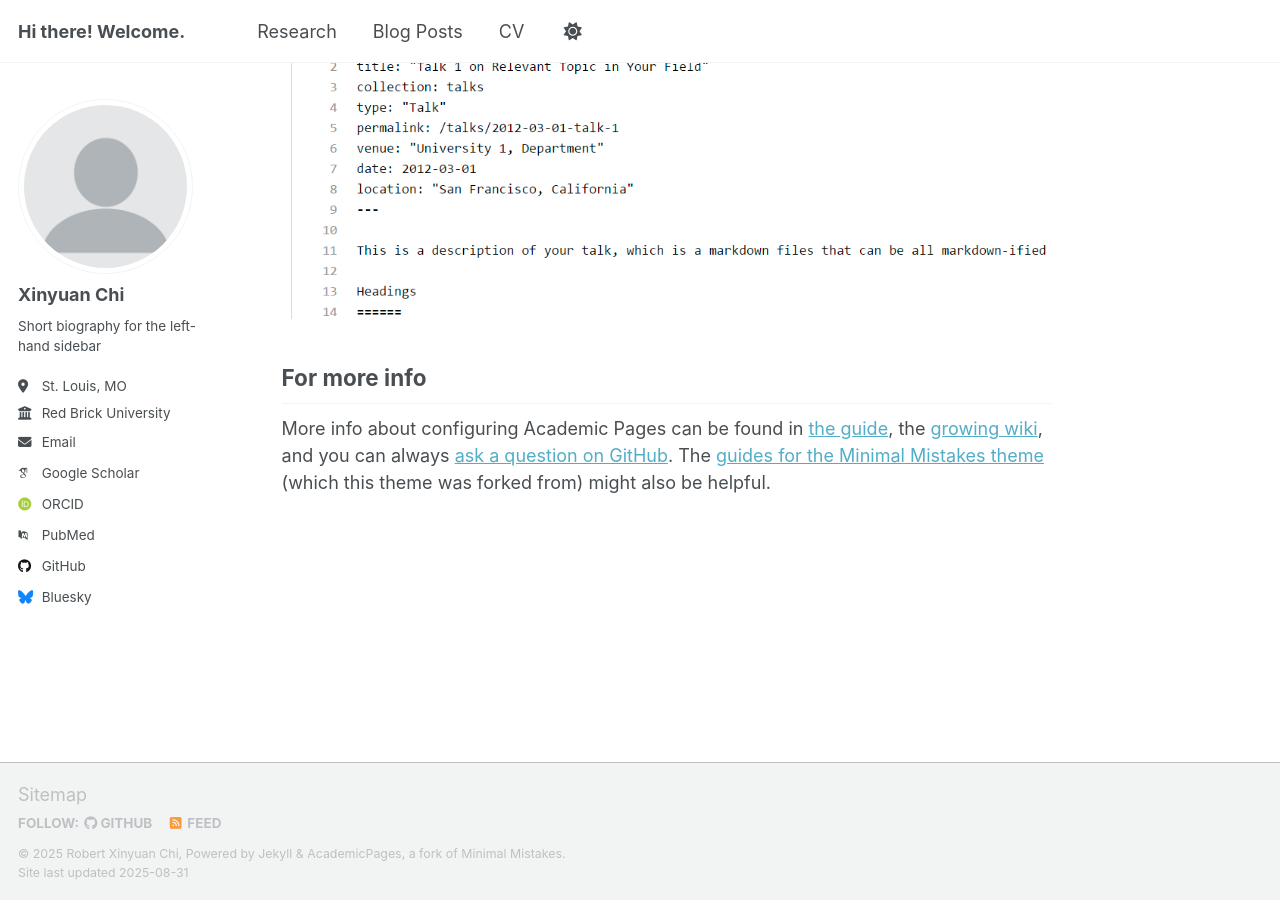
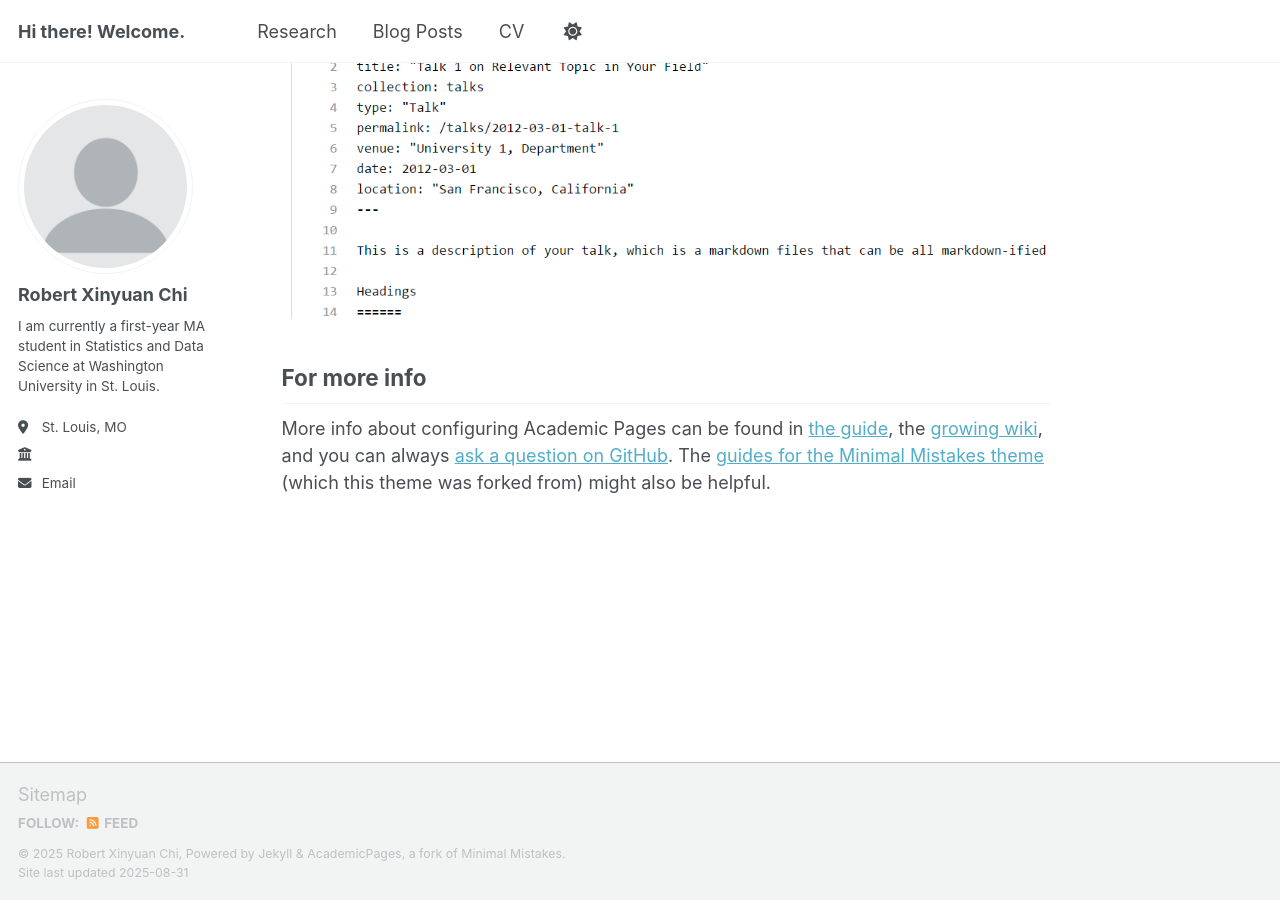
Before and after one commit to xychi75/xychi75.github.io, a Jekyll site: the page built from _pages/about.md, in a window 1280 px wide and 900 px high, scrolled down 2880 px. Built offline with Jekyll 4.4.1, drawn with Linux system fonts in a browser that asks for light colours; some web fonts are replaced; a script that is not in the unit is left out.

Commit message:
Update _config.yml

```diff
--- a/_config.yml
+++ b/_config.yml
@@ -12,8 +12,8 @@ site_theme               : "default" # Currently available options are "default"
 title                    : "Hi there! Welcome."
 title_separator          : "-"
 name                     : &name "Robert Xinyuan Chi"
-description              : &description "personal description"
-url                      : https://academicpages.github.io # the base hostname & protocol for your site e.g. "https://[your GitHub username].github.io" or if you already have some other page hosted on Github then use "https://[your GitHub username].github.io/[Your Repo Name]"
+description              : &description ""
+url                      : https://xychi75.github.io # the base hostname & protocol for your site e.g. "https://[your GitHub username].github.io" or if you already have some other page hosted on Github then use "https://[your GitHub username].github.io/[Your Repo Name]"
 baseurl                  : "" # the subpath of your site, e.g. "/blog"
 repository               : "academicpages/academicpages.github.io"
 
@@ -23,23 +23,23 @@ repository               : "academicpages/academicpages.github.io"
 author:
   # Biographic information
   avatar           : "profile.png"
-  name             : "Xinyuan Chi"
-  pronouns         : # example: "she/her"
-  bio              : "Short biography for the left-hand sidebar"
+  name             : "Robert Xinyuan Chi"
+  pronouns         : # example: "he/him"
+  bio              : "I am currently a first-year MA student in Statistics and Data Science at Washington University in St. Louis."
   location         : "St. Louis, MO"
-  employer         : "Red Brick University"
+  employer         : ""
   uri              : # URL
   email            : "chi.x@wustl.edu"
 
   # Academic websites
   academia         : # URL
   arxiv            : # URL - Update with the correct link to your profile
-  googlescholar    : "https://scholar.google.com/citations?user=PS_CX0AAAAAJ"
+  googlescholar    : # URL
   inspire-hep      : # URL
   impactstory      : # URL
-  orcid            : "http://orcid.org/yourorcidurl"
+  orcid            : # URL
   semantic         : # URL
-  pubmed           : "https://www.ncbi.nlm.nih.gov/pubmed/?term=john+snow"
+  pubmed           : # URL
   researchgate     : # URL
   scopus           : # URL
 
@@ -47,13 +47,13 @@ author:
   bitbucket        : # Username - Update with your username on the site
   codepen          : # Username
   dribbble         : # Username
-  github           : "academicpages"
+  github           : # Username
   kaggle           : # Username
   stackoverflow    : # User number or user number and name (i.e., use "1" or "1/jeff-atwood")
 
   # Social media
   artstation       : # Username
-  bluesky          : "bsky.app" # Replace this with you Bluesky username
+  bluesky          : # Username
   facebook         : # Username
   flickr           : # Username
   foursquare       : # Username
```
